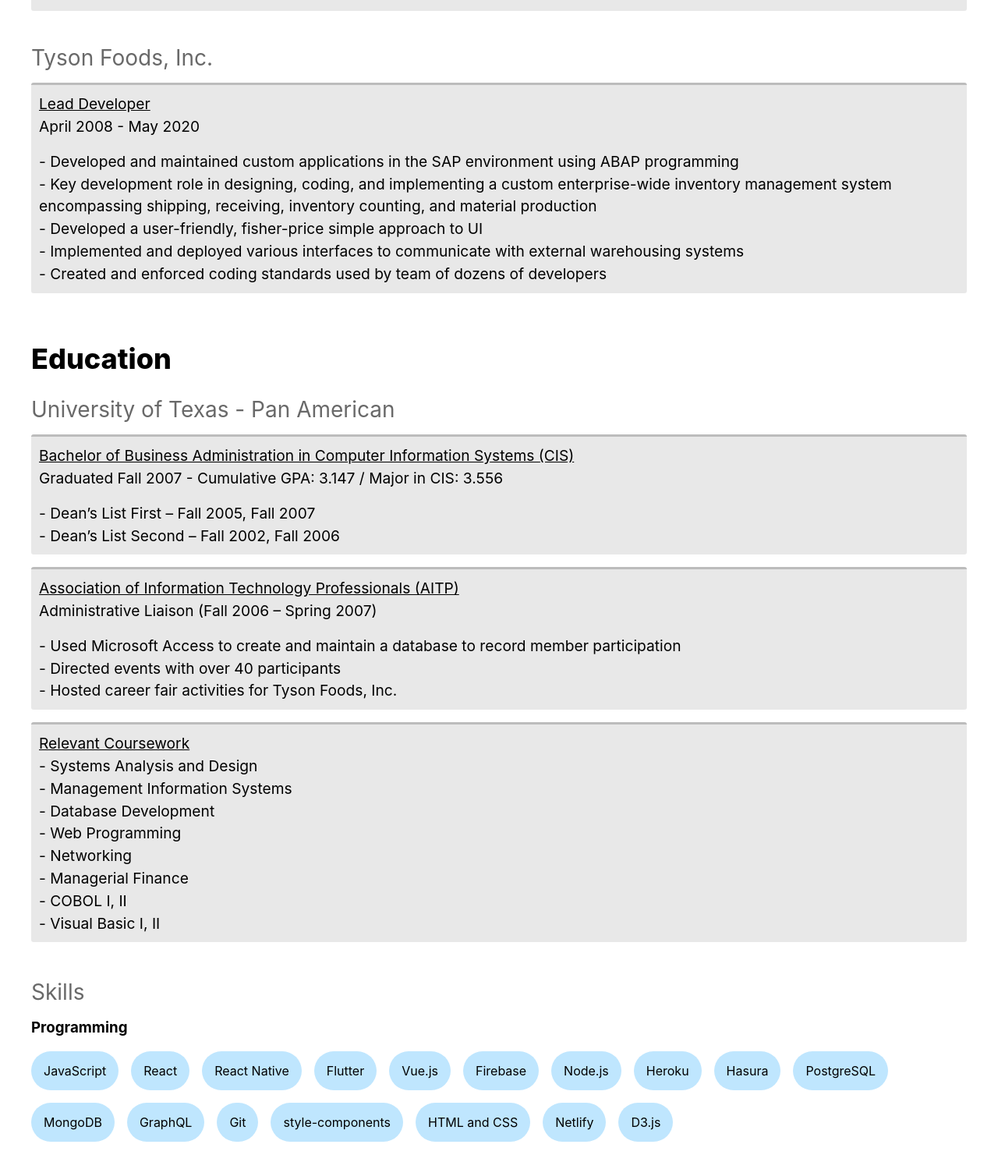
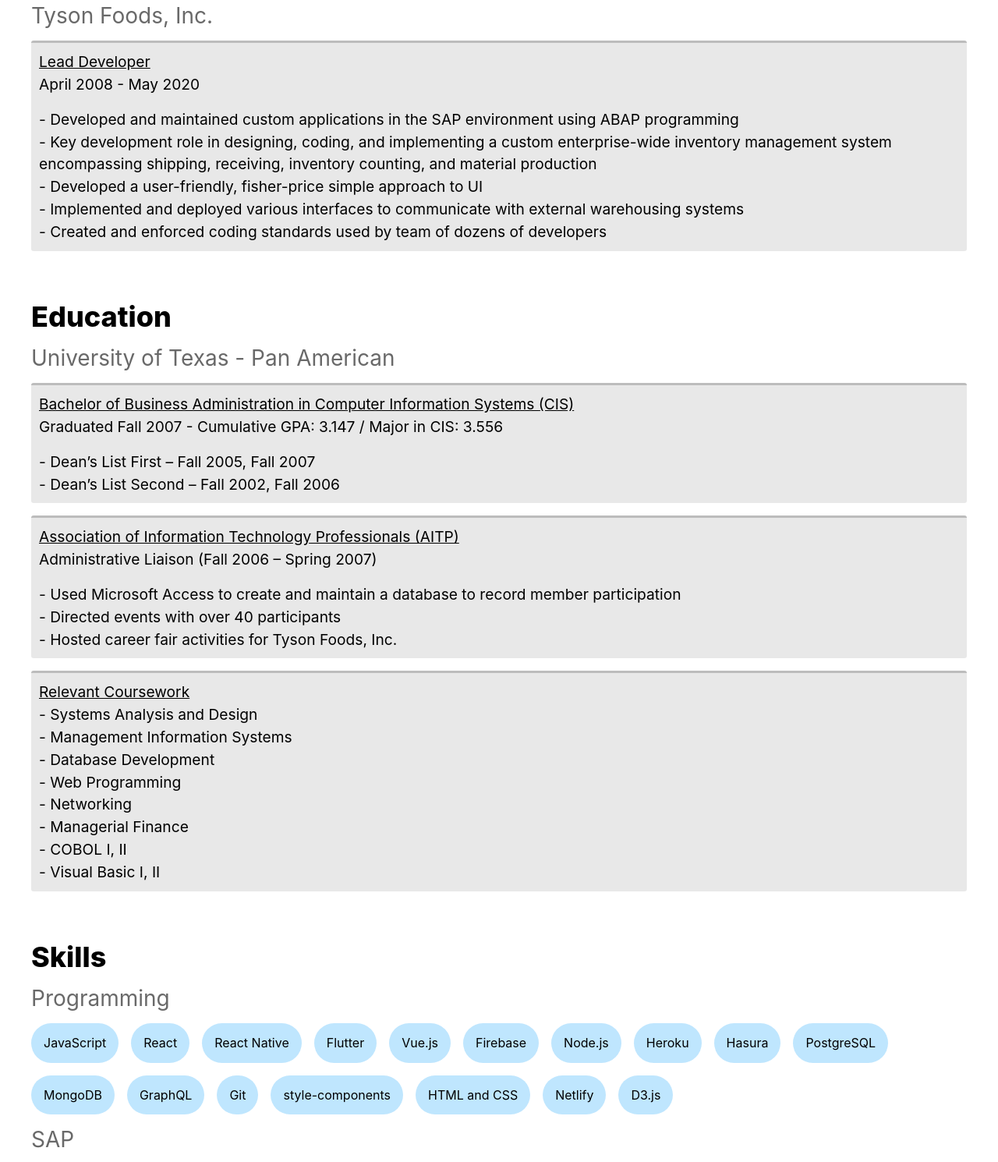
Before and after one commit to joserocha3/resume.pablorocha.me, a Gatsby site: page / in a window 1280 px wide. Shown: the part 966-2456 px from the top of the page at 78% size. Built offline with nearby package versions, Linux system fonts and the light colour scheme; Gatsby itself is replaced by a stand-in of ours.

Commit message:
refactor various components

```diff
--- a/src/components/About.js
+++ b/src/components/About.js
@@ -1,25 +1,13 @@
 import React from 'react'
 import styled from 'styled-components'
 
+import Title from './Title'
 import Link from './Link'
 
 const Wrapper = styled.div`
   display: flex;
   flex-direction: column;
   padding-bottom: 3rem;
-`
-
-const Title = styled.h2`
-  font-weight: 800;
-  margin-top: 0;
-
-  @media (min-width: 800px) {
-    font-size: 2.75rem;
-  }
-
-  @media (min-width: 500px) {
-    font-size: 2.25rem;
-  }
 `
 
 const Summary = styled.div`
--- a/src/components/Education.js
+++ b/src/components/Education.js
@@ -1,36 +1,13 @@
 import React from 'react'
 import styled from 'styled-components'
+
+import Title from './Title'
+import Subtitle from './Subtitle'
 
 const Wrapper = styled.div`
   display: flex;
   flex-direction: column;
-`
-
-const Title = styled.h2`
-  font-weight: 800;
-  margin: 0;
-
-  @media (min-width: 800px) {
-    font-size: 2.75rem;
-  }
-
-  @media (min-width: 500px) {
-    font-size: 2.25rem;
-  }
-`
-
-const Subtitle = styled.h3`
-  font-weight: 400;
-  color: #696969;
-  margin-bottom: 1rem;
-
-  @media (min-width: 800px) {
-    font-size: 2.25rem;
-  }
-
-  @media (min-width: 500px) {
-    font-size: 1.75rem;
-  }
+  padding-bottom: 3rem;
 `
 
 const Section = styled.div`
--- a/src/components/Footer.js
+++ b/src/components/Footer.js
@@ -19,13 +19,6 @@ const Links = styled.div`
   font-size: .9rem;
 `
 
-const Copy = styled.div`
-  display: block;
-  font-size: 0.8rem;
-  color: rgb(140, 149, 161);
-  margin-top: 2rem;
-`
-
 const Footer = () => (
   <Wrapper>
     <Links>
@@ -33,7 +26,6 @@ const Footer = () => (
       <Link to="/contact/">Get In Touch</Link>
     </Links>
     <Social />
-    <Copy>Copyright © 2019 Pablo Rocha</Copy>
   </Wrapper>
 )
 
--- a/src/components/Projects.js
+++ b/src/components/Projects.js
@@ -1,6 +1,7 @@
 import React from 'react'
 import styled from 'styled-components'
 
+import Title from './Title'
 import Link from './Link'
 
 const data = [
@@ -31,19 +32,6 @@ const Wrapper = styled.div`
   display: flex;
   flex-direction: column;
   padding-bottom: 3rem;
-`
-
-const Title = styled.h2`
-  font-weight: 800;
-  margin-top: 0;
-
-  @media (min-width: 800px) {
-    font-size: 2.75rem;
-  }
-
-  @media (min-width: 500px) {
-    font-size: 2.25rem;
-  }
 `
 
 const Summary = styled.div`
--- a/src/components/Skills.js
+++ b/src/components/Skills.js
@@ -1,5 +1,8 @@
 import React from 'react'
 import styled from 'styled-components'
+
+import Title from './Title'
+import Subtitle from './Subtitle'
 
 const Wrapper = styled.div`
   display: flex;
@@ -7,30 +10,12 @@ const Wrapper = styled.div`
   padding-bottom: 3rem;
 `
 
-const Subtitle = styled.h3`
-  font-weight: 400;
-  margin-top: 2rem;
-  margin-bottom: 0;
-  color: #696969;
-
-  @media (min-width: 800px) {
-    font-size: 2.25rem;
-  }
-
-  @media (min-width: 500px) {
-    font-size: 1.75rem;
-  }
-`
-
-const Heading = styled.h3``
-
 const Badges = styled.div`
   display: flex;
   flex-wrap: wrap;
 `
 
 const Badge = styled.div`
-  font-size: 1rem;
   padding: 1rem;
   background-color: #BFE6FE;
   border-radius: 50px;
@@ -40,8 +25,8 @@ const Badge = styled.div`
 
 const Skills = () => (
   <Wrapper>
-    <Subtitle>Skills</Subtitle>
-    <Heading>Programming</Heading>
+    <Title>Skills</Title>
+    <Subtitle>Programming</Subtitle>
     <Badges>
       <Badge>JavaScript</Badge>
       <Badge>React</Badge>
@@ -62,7 +47,7 @@ const Skills = () => (
       <Badge>D3.js</Badge>
     </Badges>
 
-    <Heading>SAP</Heading>
+    <Subtitle>SAP</Subtitle>
     <Badges>
       <Badge>ABAP programming</Badge>
       <Badge>Remote function calls</Badge>
--- /dev/null
+++ b/src/components/Subtitle.js
@@ -0,0 +1,18 @@
+import styled from 'styled-components'
+
+const Subtitle = styled.h3`
+  font-weight: 400;
+  color: #696969;
+  margin: 0;
+  margin-bottom: 1rem;
+
+  @media (min-width: 800px) {
+    font-size: 2.25rem;
+  }
+
+  @media (min-width: 500px) {
+    font-size: 1.75rem;
+  }
+`
+
+export default Subtitle
--- /dev/null
+++ b/src/components/Title.js
@@ -0,0 +1,17 @@
+import styled from 'styled-components'
+
+const Title = styled.h2`
+  font-weight: 800;
+  margin: 0;
+  margin-bottom: 1rem;
+
+  @media (min-width: 800px) {
+    font-size: 2.75rem;
+  }
+
+  @media (min-width: 500px) {
+    font-size: 2.25rem;
+  }
+`
+
+export default Title
--- a/src/components/Ventures.js
+++ b/src/components/Ventures.js
@@ -1,6 +1,7 @@
 import React from 'react'
 import styled from 'styled-components'
 
+import Title from './Title'
 import Link from './Link'
 
 const Wrapper = styled.div`
@@ -9,28 +10,15 @@ const Wrapper = styled.div`
   padding-bottom: 3rem;
 `
 
-const Title = styled.h2`
-  font-weight: 800;
-  margin-top: 0;
-
-  @media (min-width: 800px) {
-    font-size: 2.75rem;
-  }
-
-  @media (min-width: 500px) {
-    font-size: 2.25rem;
-  }
-`
-
 const Summary = styled.div`
   line-height: 1.5;
   font-size: 1.2rem;
 `
 
 const Heading = styled.h3`
-  line-height: 1.3;
-  font-size: 1.5rem;
-  font-weight: 700;
+line-height: 1.3;
+font-size: 1.5rem;
+font-weight: 700;
 `
 
 const Descripton = styled.div`
--- a/src/components/WorkHistory.js
+++ b/src/components/WorkHistory.js
@@ -1,37 +1,13 @@
 import React from 'react'
 import styled from 'styled-components'
+
+import Title from './Title'
+import Subtitle from './Subtitle'
 
 const Wrapper = styled.div`
   display: flex;
   flex-direction: column;
   padding-bottom: 3rem;
-`
-
-const Title = styled.h2`
-  font-weight: 800;
-  margin: 0;
-
-  @media (min-width: 800px) {
-    font-size: 2.75rem;
-  }
-
-  @media (min-width: 500px) {
-    font-size: 2.25rem;
-  }
-`
-
-const Subtitle = styled.h3`
-  font-weight: 400;
-  color: #696969;
-  margin-bottom: 1rem;
-
-  @media (min-width: 800px) {
-    font-size: 2.25rem;
-  }
-
-  @media (min-width: 500px) {
-    font-size: 1.75rem;
-  }
 `
 
 const Section = styled.div`
```
Also changed, not shown: src/components/HeroImage.js (deleted, +0 -32 lines), src/pages/contact.js (+17 -6 lines).
